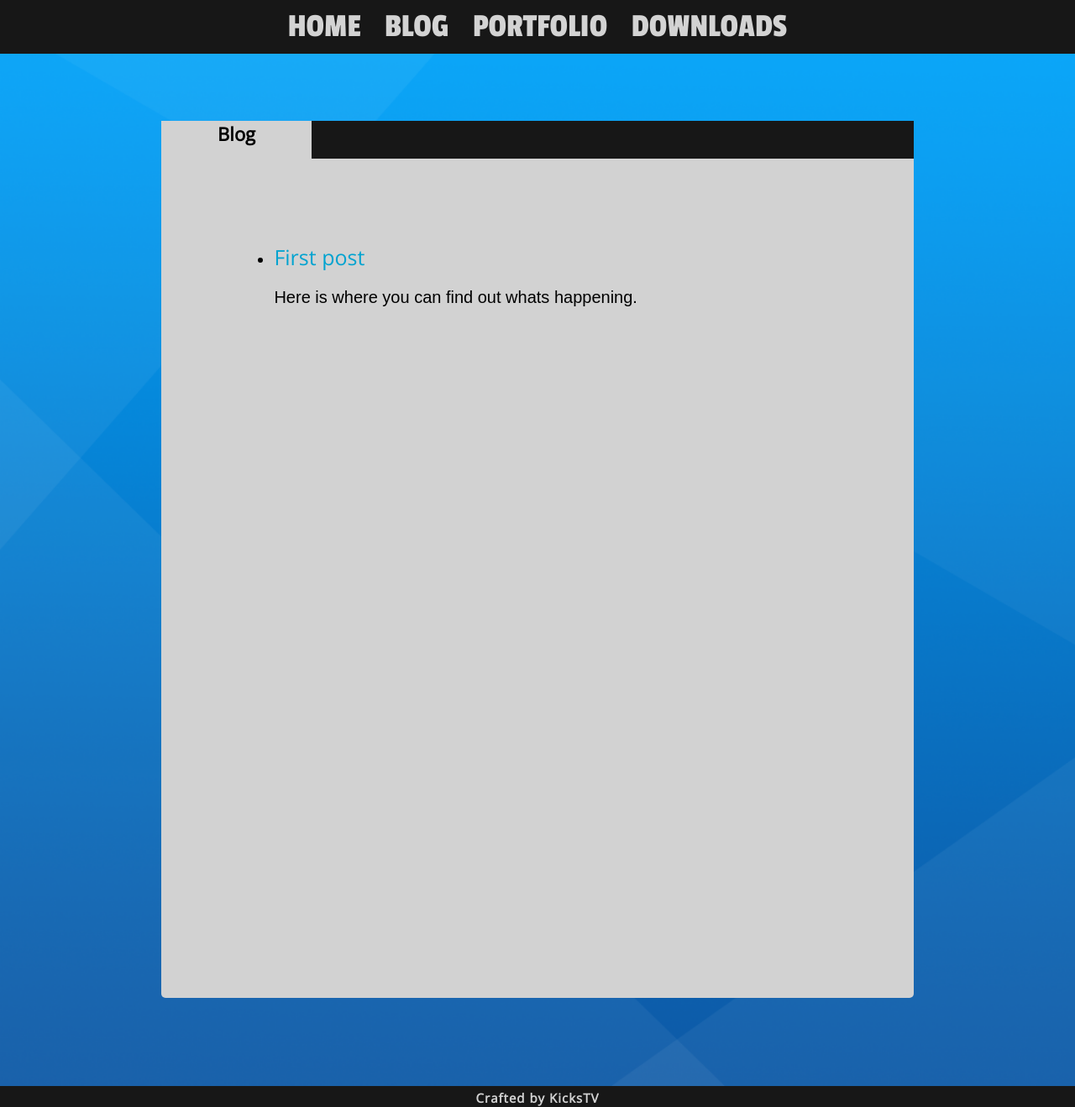
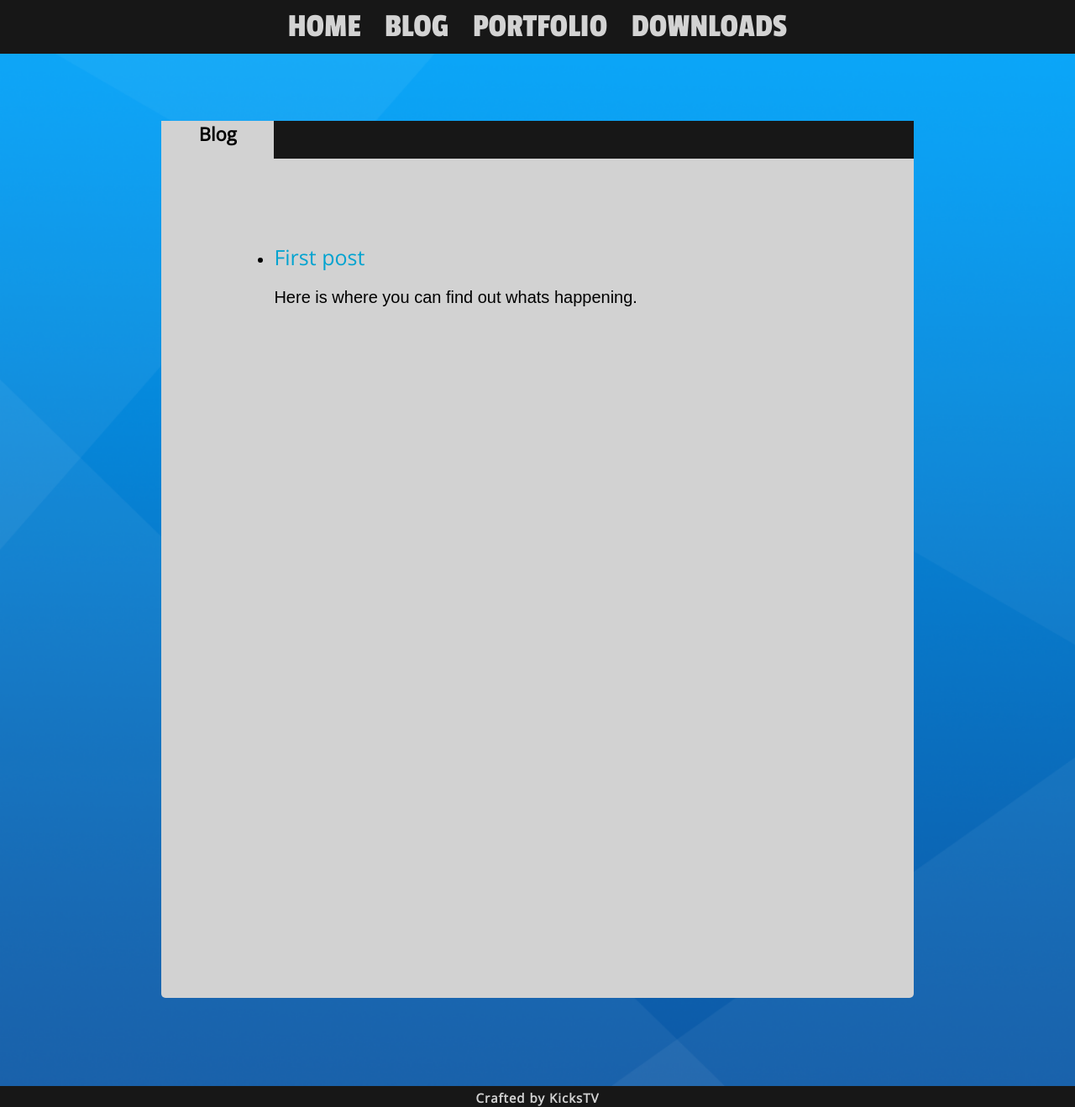
Before and after one commit to KicksTV/old-kickstv.github.io, a Jekyll site: the page built from blog.html, in a window 1280 px wide. Shown: the whole page at 84% size. Built offline with Jekyll 4.4.1, drawn with Linux system fonts in a browser that asks for light colours; nearby versions of some CDN libraries.

Commit message:
Small change to title box

```diff
--- a/blog.html
+++ b/blog.html
@@ -4,7 +4,7 @@ layout: default
 ---
 <div class="maincontainer" style="height: 1100px;">
 	<div class="infocontainer">
-		<div class="textcontainer">
+		<div class="textcontainer" style="width: 15%">
 			<h3>Blog</h3>
 		</div>
 	</div>
```
